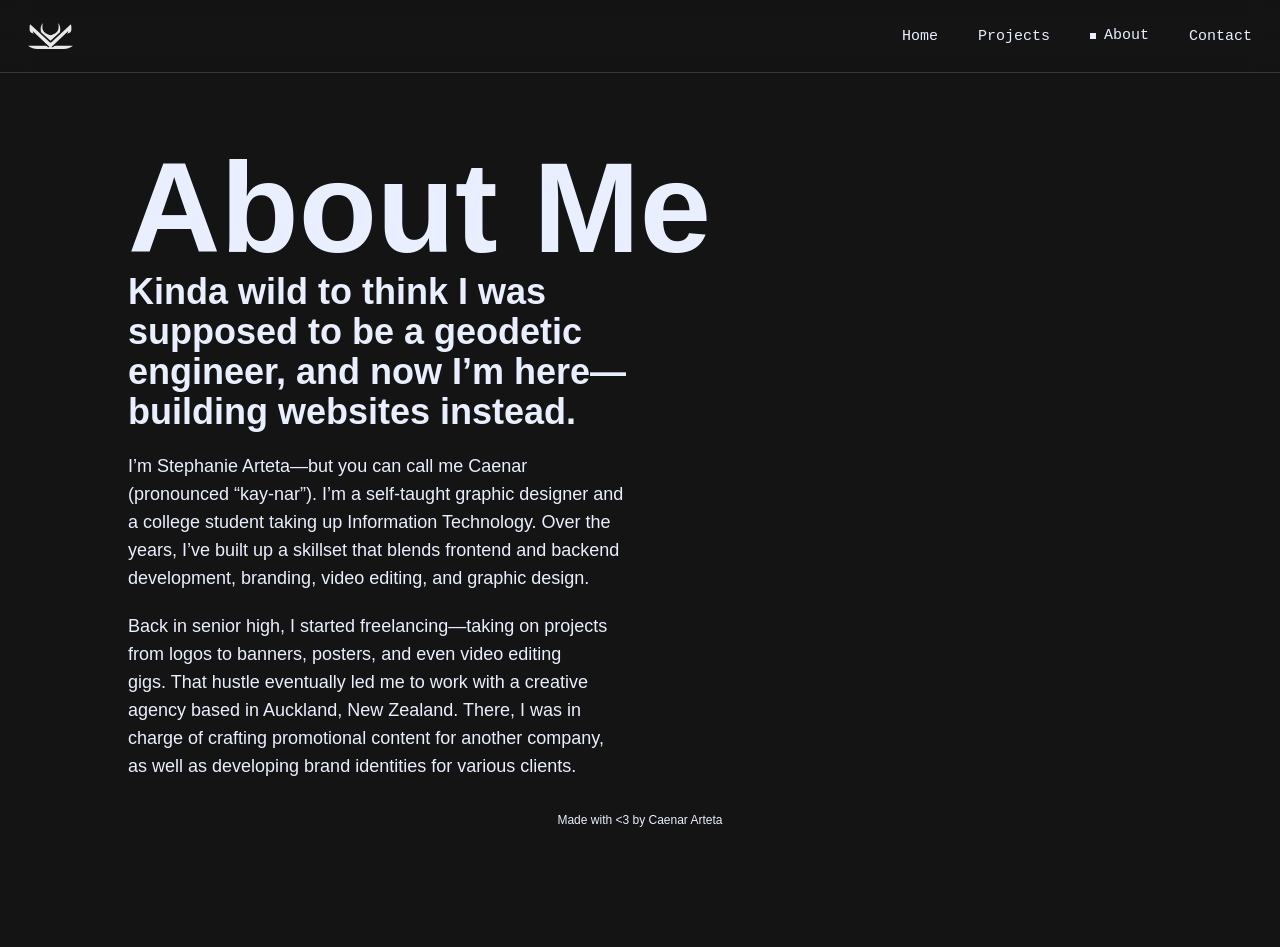
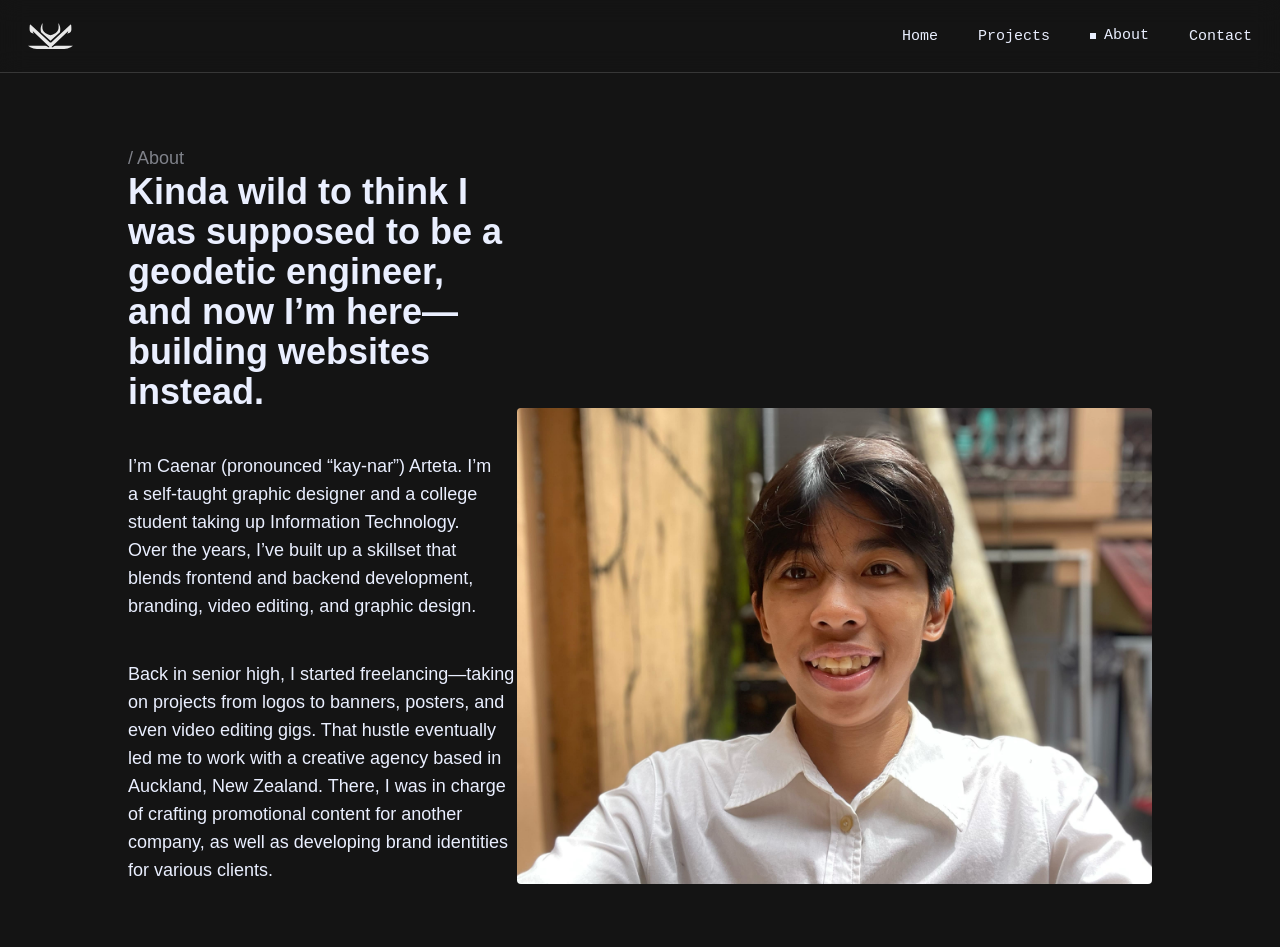
Before and after one commit to caenar/caenar, a Next.js app: page /about in a window 1280 px wide. Shown: the top 947 px of the page. Before the commit the page ends 840 px from the top, so only its background shows below. Built offline with nearby package versions, Linux system fonts and the light colour scheme; a web font is replaced by a local one.

Commit message:
refactor: about page layout

```diff
--- a/src/app/about/page.tsx
+++ b/src/app/about/page.tsx
@@ -1,32 +1,52 @@
 "use client";
 
+import Image from "next/image";
 import React from "react";
+
+import selfPortrait from "@/assets/self-portrait-2.jpg";
 
 export default function AboutPage() {
   return (
+    <>
       <section className="content h-screen flex flex-col justify-between">
-      <h1 className="text-9xl">About Me</h1>
-      <div className="grid gap-5 w-[60ch]">
+        <h5 className="page-title">/ About</h5>
+        <div className="flex items-end justify-between">
+          <div className="flex flex-col gap-10 w-[66ch]">
             <h2>
-          Kinda wild to think I was supposed to be a geodetic engineer, and now
-          I’m here—building websites instead.
+              Kinda wild to think I was supposed to be a geodetic engineer, and
+              now I’m here—building websites instead.
             </h2>
             <p>
-          I’m Stephanie Arteta—but you can call me Caenar (pronounced
-          “kay-nar”). I’m a self-taught graphic designer and a college student
-          taking up Information Technology. Over the years, I’ve built up a
-          skillset that blends frontend and backend development, branding, video
-          editing, and graphic design.
+              I’m Caenar (pronounced “kay-nar”) Arteta. I’m a self-taught
+              graphic designer and a college student taking up Information
+              Technology. Over the years, I’ve built up a skillset that blends
+              frontend and backend development, branding, video editing, and
+              graphic design.
             </p>
             <p>
               Back in senior high, I started freelancing—taking on projects from
-          logos to banners, posters, and even video editing gigs. That hustle
-          eventually led me to work with a creative agency based in Auckland,
-          New Zealand. There, I was in charge of crafting promotional content
-          for another company, as well as developing brand identities for
-          various clients.
+              logos to banners, posters, and even video editing gigs. That
+              hustle eventually led me to work with a creative agency based in
+              Auckland, New Zealand. There, I was in charge of crafting
+              promotional content for another company, as well as developing
+              brand identities for various clients.
             </p>
           </div>
+          <div>
+            <Image
+              priority
+              width={900}
+              height={900}
+              src={selfPortrait}
+              alt="A picture of myself"
+              className="rounded"
+            />
+          </div>
+        </div>
       </section>
+      <section className="content">
+        <h2>Experience</h2>
+      </section>
+    </>
   );
 }
--- a/src/app/styles/globals.css
+++ b/src/app/styles/globals.css
@@ -85,6 +85,10 @@ a {
   @apply flex flex-row gap-2.5 items-center;
 }
 
+.page-title {
+  @apply opacity-50;
+}
+
 #terminal * {
   @apply font-secondary text-base;
 }
```
Also changed, not shown: src/assets/self-portrait-2.jpg (added), src/assets/self-portrait.jpg (added). Lines whose indentation alone changed are shown as unchanged.
